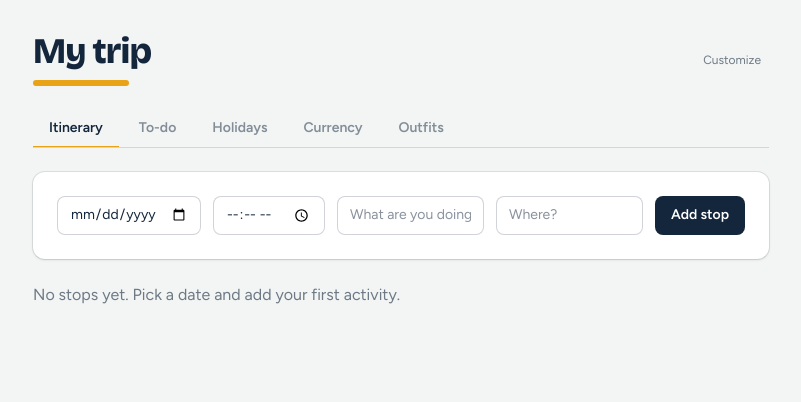
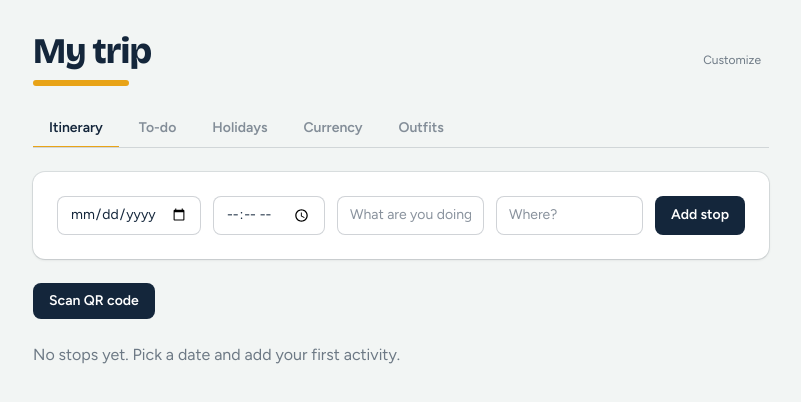
Before and after one commit to harisrahimwar/trip-kit, a React (Vite) app: page / in a window 1280 px wide. Shown: the top 402 px of the page, without its empty margins (239-1040 px from the left). Built offline with nearby package versions, Linux system fonts and the light colour scheme.

Commit message:
qrcode reader

```diff
--- a/src/features/Itinerary.tsx
+++ b/src/features/Itinerary.tsx
@@ -6,12 +6,45 @@ type Stop = { id: string; date: string; time: string; title: string; place: stri
 export default function Itinerary() {
   const [stops, setStops] = useLocalStorage<Stop[]>("tk-itinerary", []);
   const [form, setForm] = useState({ date: "", time: "", title: "", place: "" });
+  const [scanMessage, setScanMessage] = useState("");
 
   const add = (e: FormEvent) => {
     e.preventDefault();
     if (!form.date || !form.title.trim()) return;
     setStops([...stops, { id: uid(), ...form, title: form.title.trim() }]);
     setForm({ ...form, time: "", title: "", place: "" });
+  };
+
+  const scanQRCode = async () => {
+    const cdSdk = (window as Window & {
+      cdsdk?: {
+        openQRCodeReader: (options?: { cameraPosition?: "front" | "back" | "external" }) => Promise<{
+          success: boolean;
+          data: { value: string | null | undefined; type?: string }[];
+        }>;
+      };
+    }).cdsdk;
+
+    if (!cdSdk?.openQRCodeReader) {
+      setScanMessage("QR scanning is only available in the Trip Kit app.");
+      return;
+    }
+
+    setScanMessage("Opening QR code reader...");
+    try {
+      const result = await cdSdk.openQRCodeReader({ cameraPosition: "back" });
+      if (!result.success) {
+        setScanMessage("QR scan was not successful.");
+        return;
+      }
+
+      const values = result.data
+        .map((item) => item.value)
+        .filter((value): value is string => typeof value === "string");
+      setScanMessage(values.length > 0 ? `Scanned: ${values.join(", ")}` : "No QR code data found.");
+    } catch (error) {
+      setScanMessage(`Unable to open QR code reader: ${error instanceof Error ? error.message : "Unknown error"}`);
+    }
   };
 
   const days = [...new Set(stops.map((s) => s.date))].sort();
@@ -25,6 +58,11 @@ export default function Itinerary() {
         <input className="field" placeholder="Where?" value={form.place} onChange={(e) => setForm({ ...form, place: e.target.value })} aria-label="Place" />
         <button className="btn">Add stop</button>
       </form>
+
+      <div>
+        <button type="button" className="btn" onClick={scanQRCode}>Scan QR code</button>
+        {scanMessage && <p className="mt-2 text-sm text-ink/70" role="status" aria-live="polite">{scanMessage}</p>}
+      </div>
 
       {days.length === 0 && <p className="text-ink/60">No stops yet. Pick a date and add your first activity.</p>}
 
```
